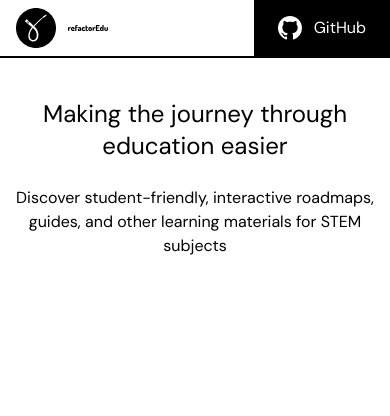
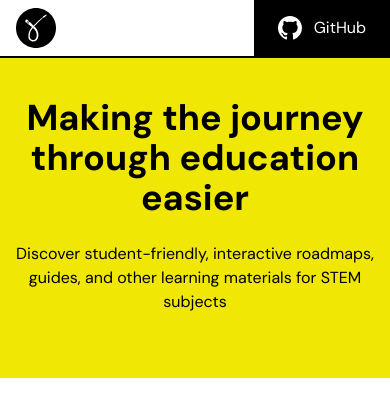
Before and after one commit to calebareeveso/refactorEdu, a Next.js app: page / in a window 390 px wide. Shown: the top 416 px of the page. Built offline with nearby package versions, Linux system fonts and the light colour scheme.

Commit message:
feat: add hero section

```diff
--- a/components/navbar/index.tsx
+++ b/components/navbar/index.tsx
@@ -17,7 +17,7 @@ export default function Main() {
             layout={"fill"}
           />
         </div>
-        <div className="h-10 w-10 sm:w-48 sm:h-10 relative none sm:block">
+        <div className="h-10 w-10 sm:w-48 sm:h-10 relative hidden sm:block">
           <Image
             src={"/static/images/logotype.svg"}
             alt={"refatoredu"}
--- a/pages/index.tsx
+++ b/pages/index.tsx
@@ -13,10 +13,11 @@ export default function Home() {
       </Head>
       <Navbar />
       <main>
-        <div className="max-w-5xl mx-auto container px-4 my-10 sm:my-36">
+        <div className="bg-secondary">
+          <div className="max-w-5xl mx-auto container px-4 py-10 sm:py-36">
             <div className="container mx-auto">
               <div className="text-center">
-              <h1 className="text-black text-2xl sm:text-4xl md:text-5xl">
+                <h1 className="text-black text-4xl font-bold sm:text-5xl md:text-6xl">
                   Making the journey through education easier
                 </h1>
                 <h2 className="text-black text-base sm:text-lg md:text-xl my-6">
@@ -26,6 +27,7 @@ export default function Home() {
               </div>
             </div>
           </div>
+        </div>
       </main>
     </>
   );
--- a/tailwind.config.js
+++ b/tailwind.config.js
@@ -8,7 +8,13 @@ module.exports = {
     "./src/**/*.{js,ts,jsx,tsx}",
   ],
   theme: {
-    extend: {},
+    extend: {
+      colors: {
+        primary: "#004AB3",
+        secondary: "#F0E704",
+        tertiary: "#16C58E",
+      },
+    },
   },
   plugins: [],
 };
```
Lines whose indentation alone changed are shown as unchanged.
